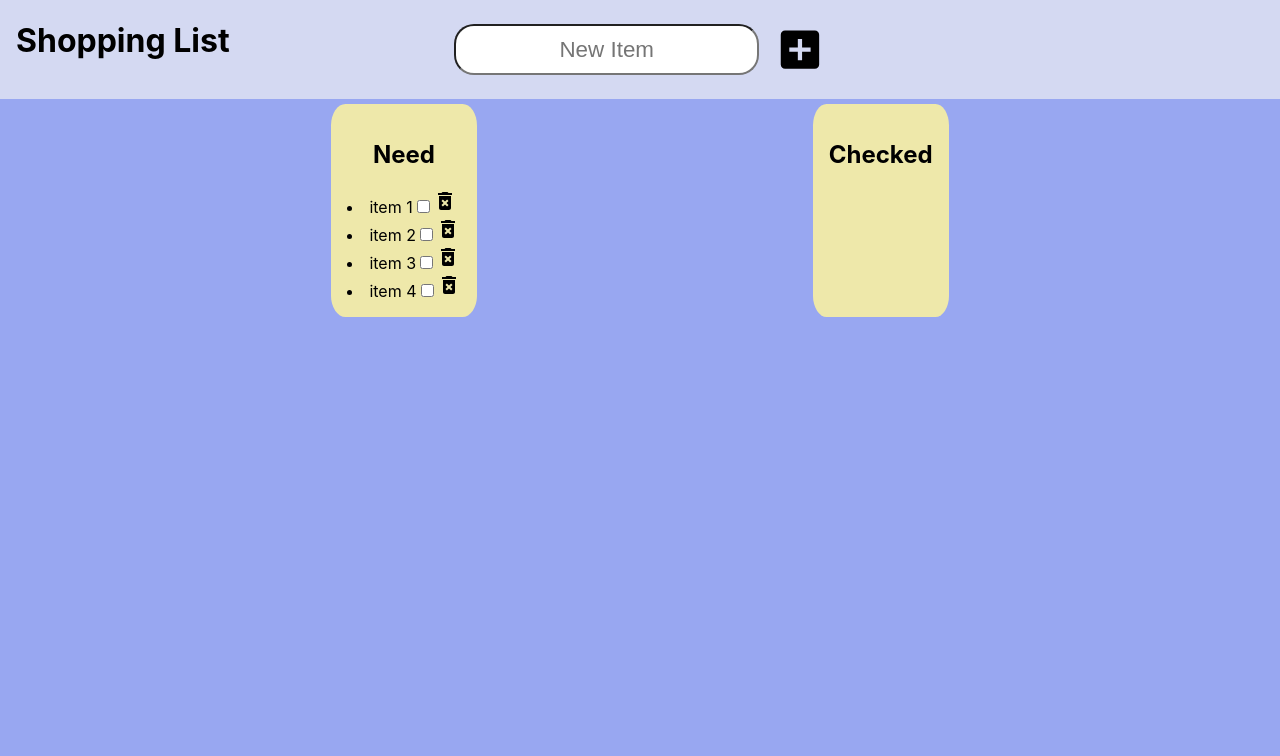
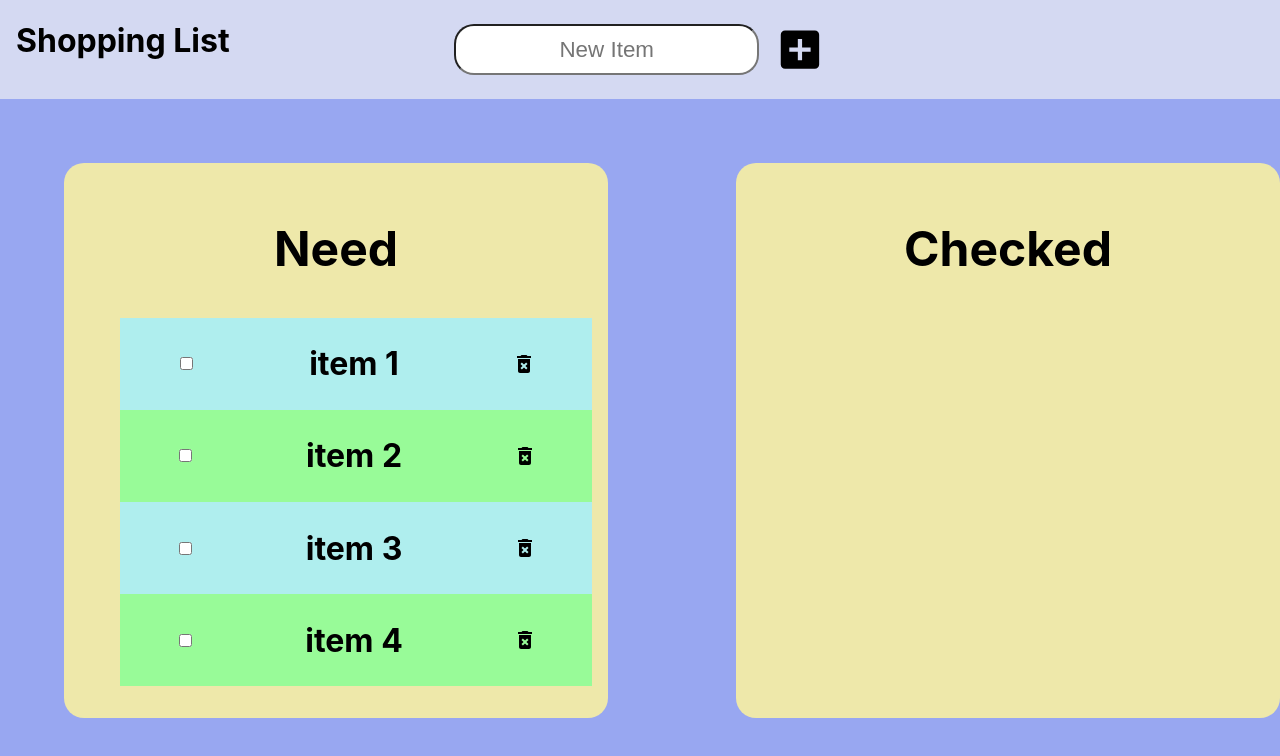
Before and after one commit to PhilCodesNow/react-shopping-app, a React (Create React App) app: page / in a window 1280 px wide. Shown: the top 756 px of the page. Built offline with nearby package versions, Linux system fonts and the light colour scheme.

Commit message:
styled more

```diff
--- a/src/Input.css
+++ b/src/Input.css
@@ -28,3 +28,6 @@
     font-size: 3.2em;
     padding-left: .3em;
 }
+.input__form > .MuiSvgIcon-root:hover{
+    cursor: pointer;
+}
--- a/src/OutputChecked.css
+++ b/src/OutputChecked.css
@@ -1,9 +1,26 @@
 .outputchecked{
     background-color: palegoldenrod;
-    border-radius: 10%;
+    border-radius: 20px;
     padding: 1em;
-    margin: .3em;
+    margin: 4em 4em;
+    min-width: 40%;
 }
 .outputchecked__header{
     text-align: center;
+    font-size: 2em;
 }
+.outputchecked__ul{
+    list-style-type: none;
+}
+.outputchecked__li{
+    background-color: palegreen;
+    display: flex;
+    justify-content: space-around;
+    align-items: center;
+}
+.outputchecked__li:nth-child(odd){
+    background-color: paleturquoise;
+}
+.outputchecked__li h2{
+    font-size: 2em;
+}
--- a/src/OutputChecked.js
+++ b/src/OutputChecked.js
@@ -12,11 +12,11 @@ function OutputChecked(props) {
     const checkedList = list.map(listItem =>{
         if(listItem.checked === true){
             return (
-                <li key={listItem.id}>
-                   {listItem.name}
-                <input type="checkbox" name="checked" checked="checked" onClick={() => handleCheckedChange(listItem.id)}></input>
-                <DeleteIcon
-                onClick={() =>{handleDeleteItem(listItem.id)}}></DeleteIcon>
+                <li key={listItem.id} className="outputchecked__li">
+                    <input type="checkbox" name="checked" checked="checked" onClick={() => handleCheckedChange(listItem.id)}></input>
+                    <h2>{listItem.name}</h2>
+                    <DeleteIcon
+                    onClick={() =>{handleDeleteItem(listItem.id)}}></DeleteIcon>
                 </li>
             )
         }else{
@@ -32,7 +32,9 @@ function OutputChecked(props) {
                 Checked
                 </h2>
             </div>
+            <ul className="outputchecked__ul">
             {checkedList}
+            </ul>
             </div>)
 }
 
--- a/src/OutputUnchecked.css
+++ b/src/OutputUnchecked.css
@@ -1,9 +1,27 @@
 .outputunchecked{
     background-color: palegoldenrod;
-    border-radius: 10%;
+    border-radius: 20px;
     padding: 1em;
-    margin: .3em;
+    margin: 4em 4em;
+    min-width: 40%;
 }
 .outputunchecked__header{
     text-align: center;
+    font-size: 2em;
 }
+.outputunchecked__li{
+    background-color: palegreen;
+    display: flex;
+    justify-content: space-around;
+    align-items: center;
+}
+.outputunchecked__li:nth-child(odd){
+    background-color: paleturquoise;
+}
+.outputunchecked__li h2{
+    font-size: 2em;
+}
+.outputunchecked__ul{
+    list-style-type: none;
+    padding-left: none;
+}
--- a/src/OutputUnchecked.js
+++ b/src/OutputUnchecked.js
@@ -15,10 +15,10 @@ function OutputUnchecked(props) {
 const uncheckedList = list.map(listItem =>{
     if(listItem.checked === false){
         return (
-            <li key={listItem.id}>
-               {listItem.name}
-            <input type="checkbox" name="checked" onClick={() => handleCheckedChange(listItem.id)}></input>
-            <DeleteIcon
+            <li key={listItem.id} className="outputunchecked__li">
+               <input type="checkbox" name="checked" onClick={() => handleCheckedChange(listItem.id)}></input>
+               <h2>{listItem.name}</h2>
+                <DeleteIcon
                 onClick={() =>{handleDeleteItem(listItem.id)}}></DeleteIcon>
             </li>
         )
@@ -34,7 +34,9 @@ return (<div className="outputunchecked">
             Need
             </h2>
         </div>
+        <ul className="outputunchecked__ul">
         {uncheckedList}
+        </ul>
         </div>)
 
 }
```
Also changed, not shown: 1 other file (tests, documents, lock files or other folders).
